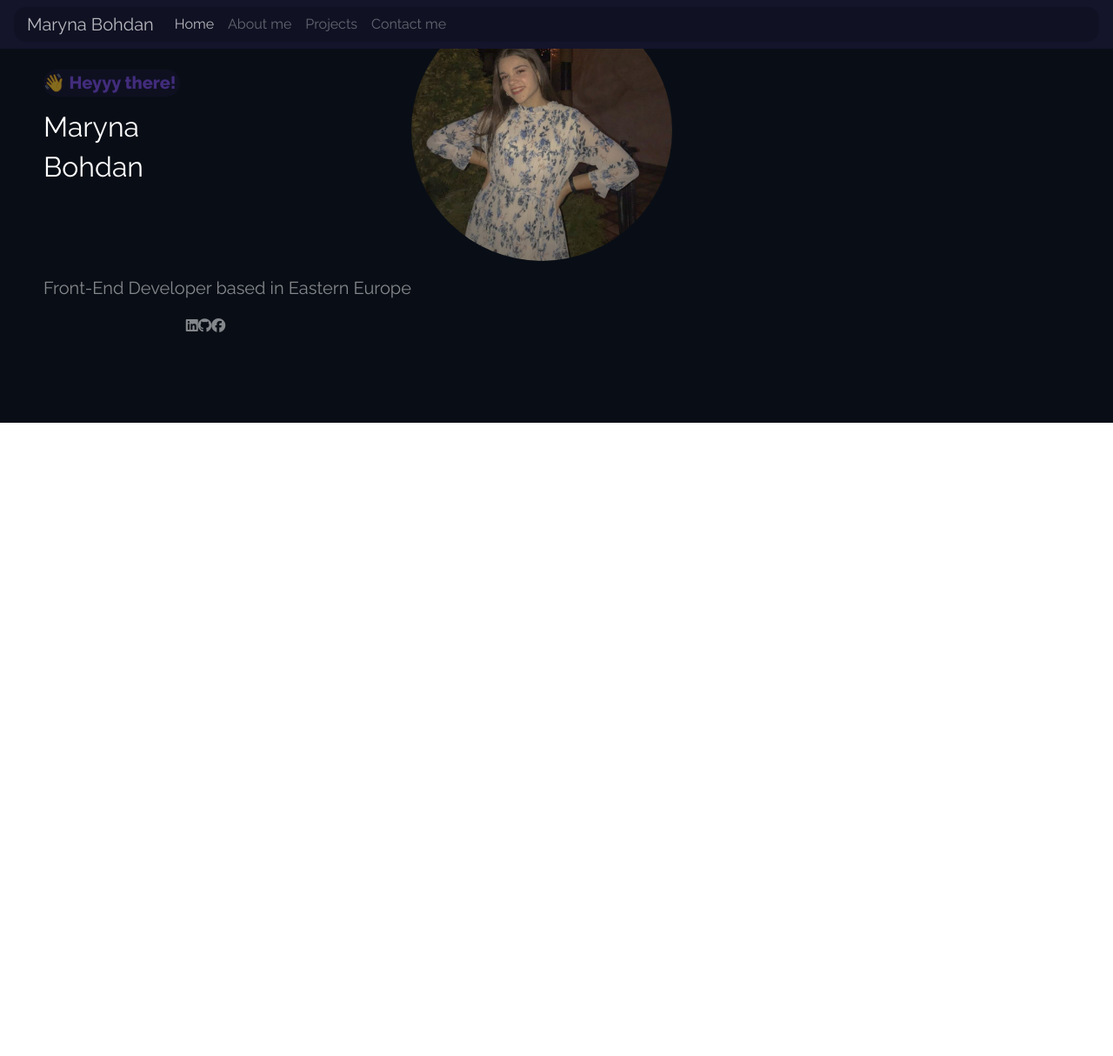
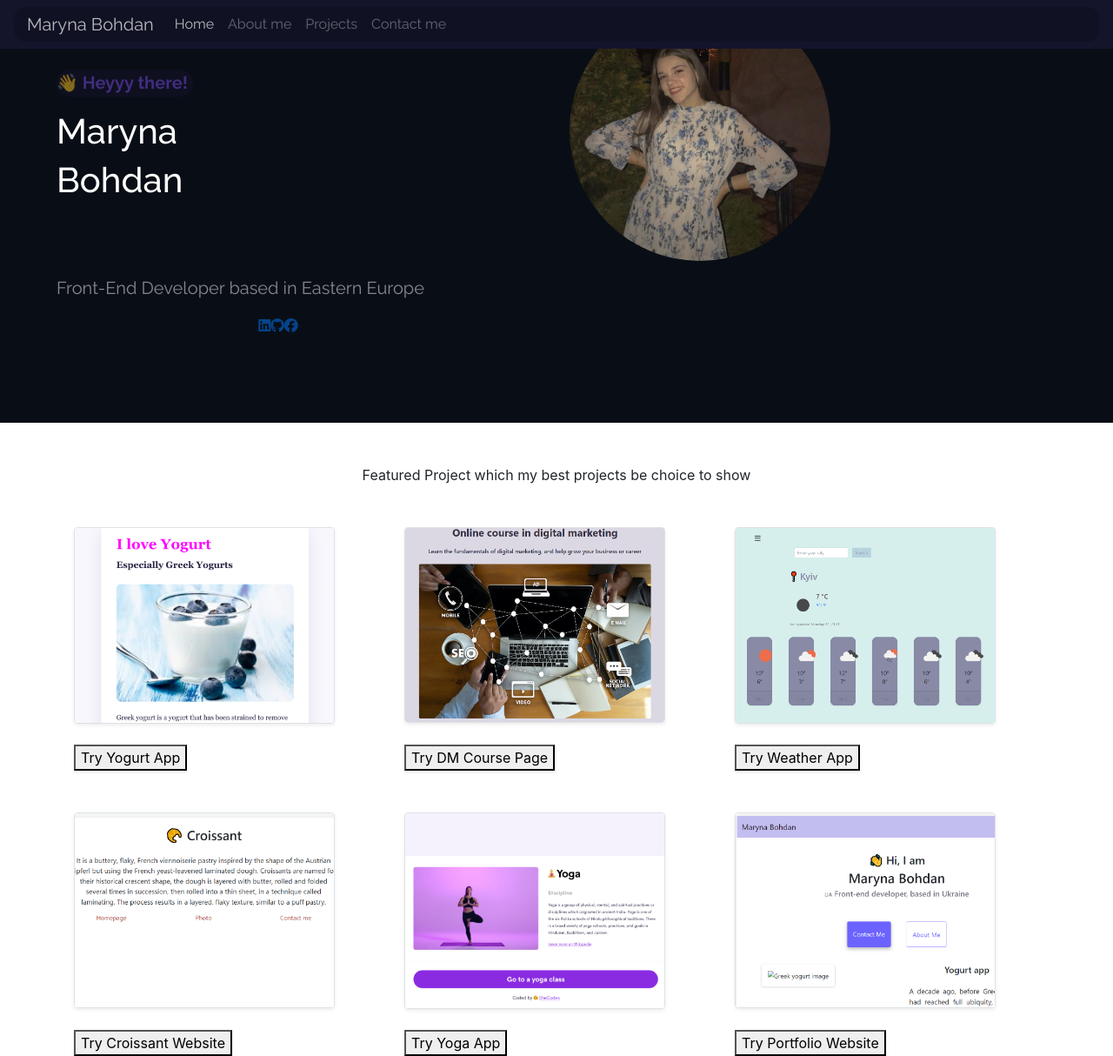
Before and after one commit to Marrbies/portfolio-site, a plain HTML site: page index.html in a window 1280 px wide. Shown: the whole page at 87% size. Before the commit the page ends 800 px from the top, so only its background shows below. Drawn offline with nearby package versions, Linux system fonts and the light colour scheme.

Commit message:
created main page

```diff
--- a/index.html
+++ b/index.html
@@ -9,12 +9,13 @@
     <link rel="stylesheet" href="https://cdn.jsdelivr.net/npm/bootstrap@4.3.1/dist/css/bootstrap.min.css" integrity="sha384-ggOyR0iXCbMQv3Xipma34MD+dH/1fQ784/j6cY/iJTQUOhcWr7x9JvoRxT2MZw1T" crossorigin="anonymous">
     <link rel="stylesheet" href="src/styles.css">
     <link rel="preconnect" href="https://fonts.googleapis.com">
+<link rel="preconnect" href="https://fonts.googleapis.com">
 <link rel="preconnect" href="https://fonts.gstatic.com" crossorigin>
-<link href="https://fonts.googleapis.com/css2?family=Raleway:wght@400;800&display=swap" rel="stylesheet">
+<link href="https://fonts.googleapis.com/css2?family=Raleway:wght@300;400;500;600;700;800&display=swap" rel="stylesheet">
 <script src="https://kit.fontawesome.com/16b7aa5fcd.js" crossorigin="anonymous"></script>
 </head>
 <body>
-    <div class="hero">
+
       <nav
         class="navbar fixed-top navbar-expand-lg navbar-dark"
         style="background-color: #14142B; ">
@@ -34,57 +35,168 @@
           <div class="collapse navbar-collapse" id="navbarNav">
             <ul class="navbar-nav">
               <li class="nav-item">
-                <a class="nav-link active" aria-current="page" href="#">Home</a>
+                <a class="nav-link active" aria-current="page" href="pages/home.html">Home</a>
               </li>
               <li class="nav-item">
-                <a class="nav-link" href="#">About me</a>
+                <a class="nav-link" href="pages/about-me.html">About me</a>
               </li>
               <li class="nav-item">
-                <a class="nav-link" href="#">Projects</a>
+                <a class="nav-link" href="pages/projects.html">Projects</a>
               </li>
               <li class="nav-item">
-                <a class="nav-link" href="#">Contact me</a>
+                <a class="nav-link" href="pages/contact-me.html">Contact me</a>
               </li>
             </ul>
           </div>
     </div>
       </nav>
 
-
+    <div class="hero">
     </br>
      </br>
       </br>
-
-<div class="main-info">
+       <div class="main-info col-sm-6">
       <p class="greeting">👋 Heyyy there!</p>
-
       <div class="name">
-        <h2>Maryna</h2>
-      <h2>Bohdan </h2>
+        <h1>Maryna</h1>
+      <h1>Bohdan </h1>
       </div>
-
       <p id="profession-name">Front-End Developer based in Eastern Europe</p>
       <div class="social-media">
-        <span><i class="fa-brands fa-linkedin"></i></span>
-        <span><i class="fa-brands fa-github"></i></span>
-        <span><i class="fa-brands fa-facebook"></i></span>
+         <a href="https://www.linkedin.com/in/maryna-bogdan27/"><i class="fa-brands fa-linkedin"></i></a>
+         <a href="https://github.com/Marrbies"><i class="fa-brands fa-github"></i></a>
+         <a href="https://www.facebook.com/profile.php?id=100022894204344"><i class="fa-brands fa-facebook"></i></a>
 
       </div>
       </div>
-      <div class="aside"><img
+      <div class="aside col-sm-6"><img
         src="images/main-photo.jpg"
         alt="main-photo-of-developer"
-        class="img-fluid"
-
-      />
-
-    </br>
+        class="img-fluid mx-100 "
+        /></div>
+      </br>
     </br>
     </br>
 
 
+      </div>
+    <p class="text-center m-5">
+      Featured Project which my best projects be choice to show
+    </p>
+    <div class="page">
+    <div class="container">
+      <div class="row">
+        <div class="col-sm-4">
+          <img
+            src="/images/yogurt.png"
+            class="img-fluid border rounded shadow-sm "
+            id="yougurtImg"
+          />
+           </br>
+           </br>
+
+
+        </div>
+        <div class="col-sm-4">
+         <img src="/images/online-course-app.png"
+         alt="online-course-of-digital-marketing"
+         id="online-course-imgage"
+         class="img-fluid border rounded shadow-sm ">
+          </br>
+        </br>
+        </div>
+
+     <div class="col-sm-4">
+                 <img
+              src="images/weather-app.png"
+              class="img-fluid border rounded shadow-sm "
+              id="weathertImg" />
+                </br>
+
+
+                 </div>
+            </div>
+        </div>
+        <div class="container">
+            <div class="row">
+                <div class="col-sm-4">
+                    <button id="appButton" class="shadow-sm d-flex">
+                        <a href="#" class="yogurt-link" target="_blank">
+
+                        </a> Try Yogurt App  </button>
+                </div>
+                 <div class="col-sm-4">
+                    <button id="appButton" class="shadow-sm d-flex">
+                        <a href="#" class="online-course-link" target="_blank">
+
+                        </a> Try DM Course Page  </button>
+                </div>
+                 <div class="col-sm-4">
+                    <button id="appButton" class="shadow-sm d-flex">
+                        <a href="#" class="weather-app-link" target="_blank">
+
+                        </a> Try Weather App  </button>
+                </div>
+            </div>
+        </div>
+    </br>
+    </br>
+
+      <div class="container">
+      <div class="row">
+        <div class="col-sm-4">
+            <img src="/images/croissant-page.png"
+            alt="croissant-page-img"
+            id="croissant-page-img"
+            class="img-fluid border rounded shadow-sm "
+            >
+             </br>
+                 </br>
+
+        </div>
+         <div class="col-sm-4">
+            <img src="/images/yoga.png"
+            alt="yoga-app-img"
+            id="yoga-app-img"
+            class="img-fluid border rounded shadow-sm "
+            >
+             </br>
+                 </br>
+
+        </div>
+        <div class="col-sm-4">
+            <img src="/images/portfolio-site.png"
+            alt="portfolio-site-img"
+            id="portfokio-site-img"
+            class="img-fluid border rounded shadow-sm "
+            >
+             </br>
+                 </br>
+
+        </div>
+<div class="container">
+    <div class="row">
+        <div class="col-sm-4">
+             <button id="appButton" class="shadow-sm">
+                    <a href="#" class="croissant-page-link" target="_blank">
+                     </a> Try Croissant Website
+                     </button>
+        </div>
+        <div class="col-sm-4">
+            <button id="appButton" class="shadow-sm">
+                    <a href="#" class="yoga-app-link"
+                    target="_blank">
+                     </a> Try Yoga App
+                     </button>
+                    </div>
+        <div class="col-sm-4">
+            <button id="appButton" class="shadow-sm">
+                    <a href="#" class="portfolio-site-link" target="_blank">
+                     </a> Try Portfolio Website
+                     </button>
+        </div>
+    </div>
 </div>
-
-    </div>
+</div>
 </body>
 </html>
```
